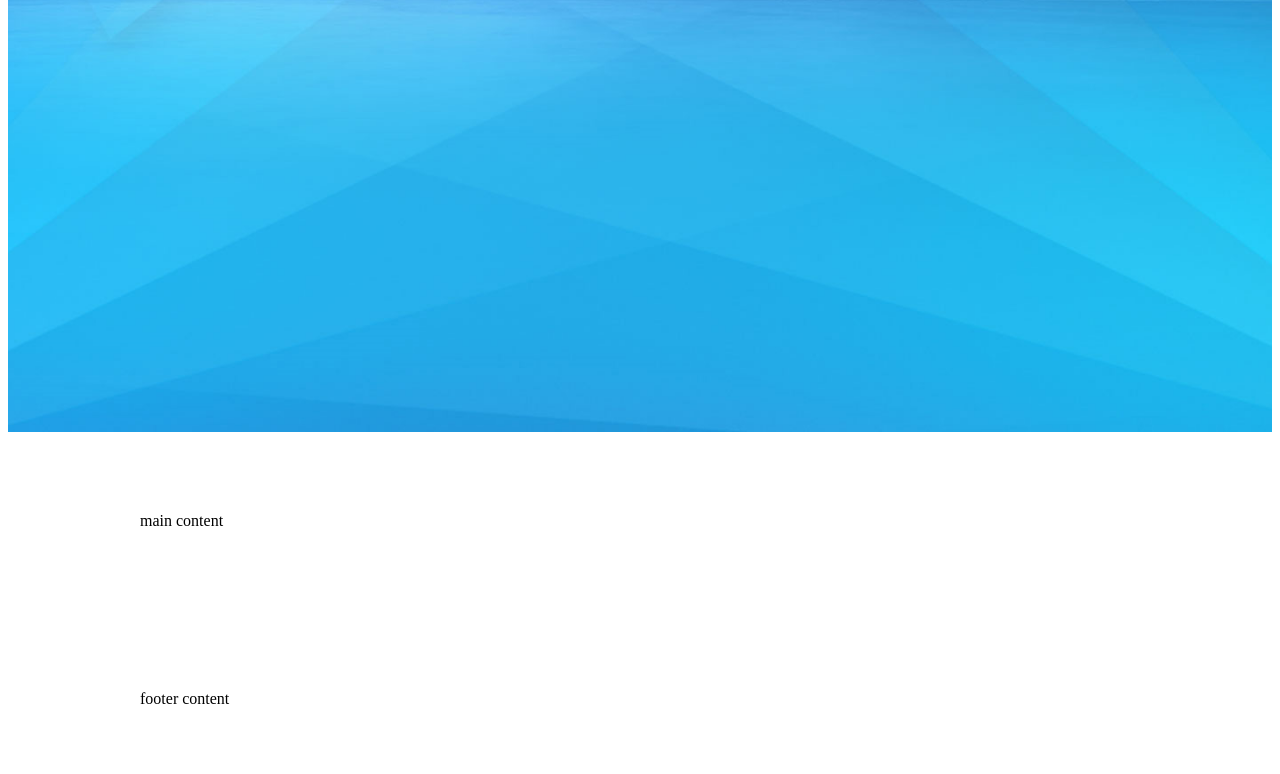
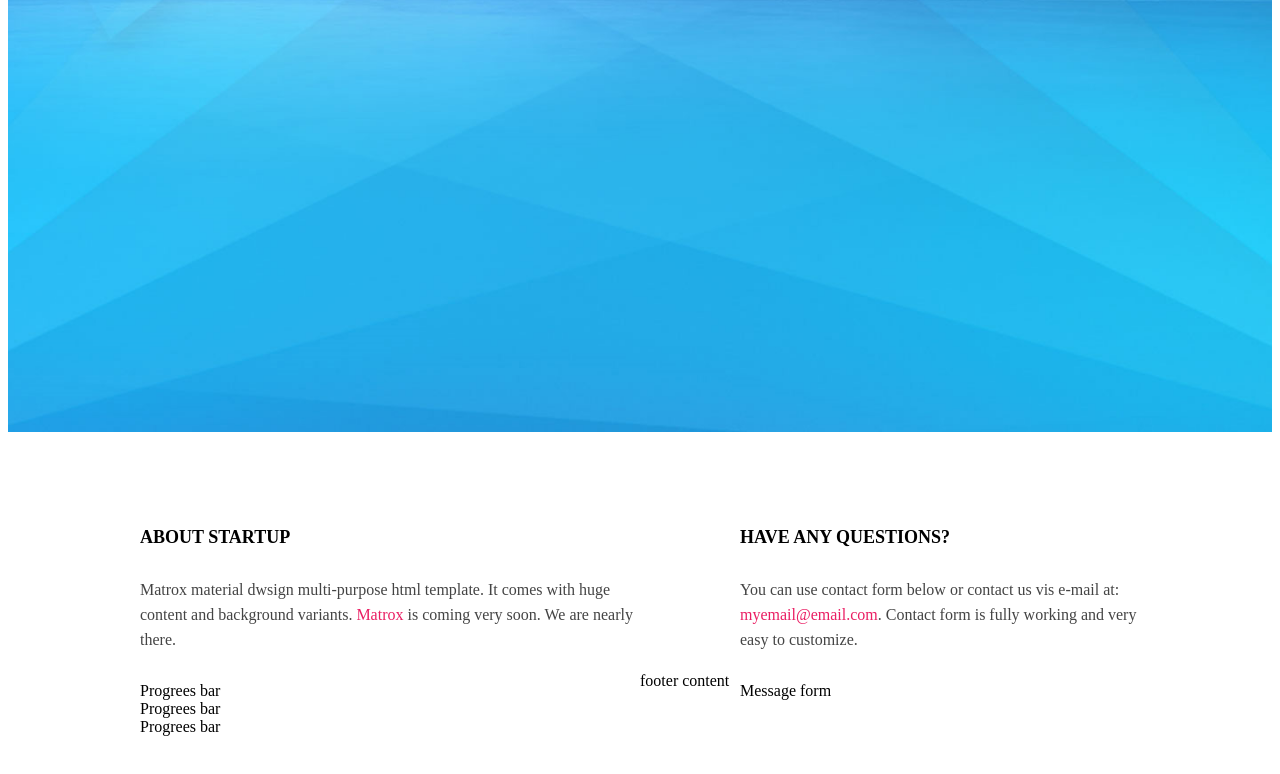
Before and after one commit to MonikaGu/5-coming_soon, a plain HTML site: page index.html in a window 1280 px wide. Shown: the part 536-1310 px from the top of the page. Drawn offline with Linux system fonts and the light colour scheme.

Commit message:
main content hml and css

```diff
--- /dev/null
+++ b/css/content.css
@@ -0,0 +1,32 @@
+.left {
+    width: 50%;
+    float: left;
+}
+
+.right {
+    width: 40%;
+    float: right;
+}
+
+h2 {
+    width: 100%;
+    margin-bottom: 30px;
+    text-transform: uppercase;
+    font-size: 18px;
+    line-height: 20px;
+}
+
+.left > p,
+.right > p {
+    width: 100%;
+    margin-bottom: 30px;
+    font-size: 16px;
+    line-height: 25px;
+    color: #444444;
+}
+
+.left > p > a,
+.right > p > a {
+    color: #EA1E63;
+    text-decoration: none;
+}
--- a/css/hero.css
+++ b/css/hero.css
@@ -39,7 +39,7 @@
         margin: 0 5% 20px;
     }
     .hero .mouse {
-
+        width: auto;
     }
 
 @media (max-width: 560px) {
--- a/css/layout.css
+++ b/css/layout.css
@@ -12,14 +12,17 @@
     .container > .row {
         width: 700px;
         margin: 0 calc( (100% - 700px) /2);
+    }
 }
 @media (max-width: 800px) {
     .container > .row {
         width: 500px;
         margin: 0 calc(50% - 250px);
+    }
 }
 @media (max-width: 600px) {
     .container > .row {
         width: calc(100% - 40px);
         margin: 0 20px;
+    }
 }
--- a/index.html
+++ b/index.html
@@ -6,6 +6,7 @@
     <title>Coming soon</title>
     <link rel="stylesheet" href="./css/reset.css/">
     <link rel="stylesheet" href="./css/hero.css">
+    <link rel="stylesheet" href="./css/content.css">
     <link rel="stylesheet" href="./css/layout.css">
 </head>
 <body>
@@ -27,7 +28,26 @@
     </div>
     <main class="container">
         <div class="row">
-            main content
+            <div class="left">
+                <h2>About startup</h2>
+                <p>Matrox material dwsign multi-purpose html template. It comes with huge content and background variants. <a href="">Matrox</a> is coming very soon. We are nearly there.</p>
+                <div class="progress-bar">
+                    Progrees bar
+                </div>
+                <div class="progress-bar">
+                    Progrees bar
+                </div>
+                <div class="progress-bar">
+                    Progrees bar
+                </div>
+            </div>
+            <div class="right">
+                <h2>Have any questions?</h2>
+                <p>You can use contact form below or contact us vis e-mail at: <a href="mailto:myemail@email.com">myemail@email.com</a>. Contact form is fully working and very easy to customize.</p>
+                <div class="form">
+                    Message form
+                </div>
+            </div>
         </div>
     </main>
     <footer class="container">
```
